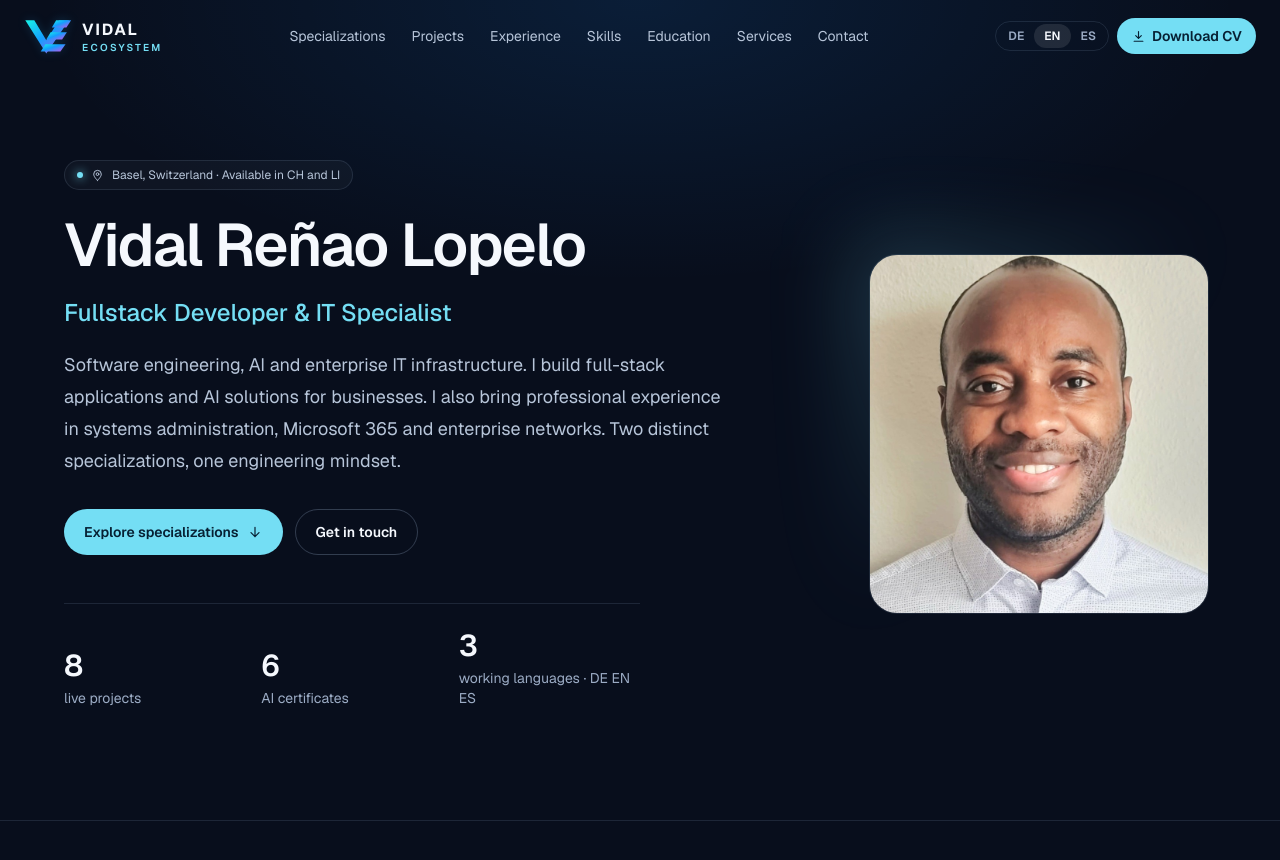
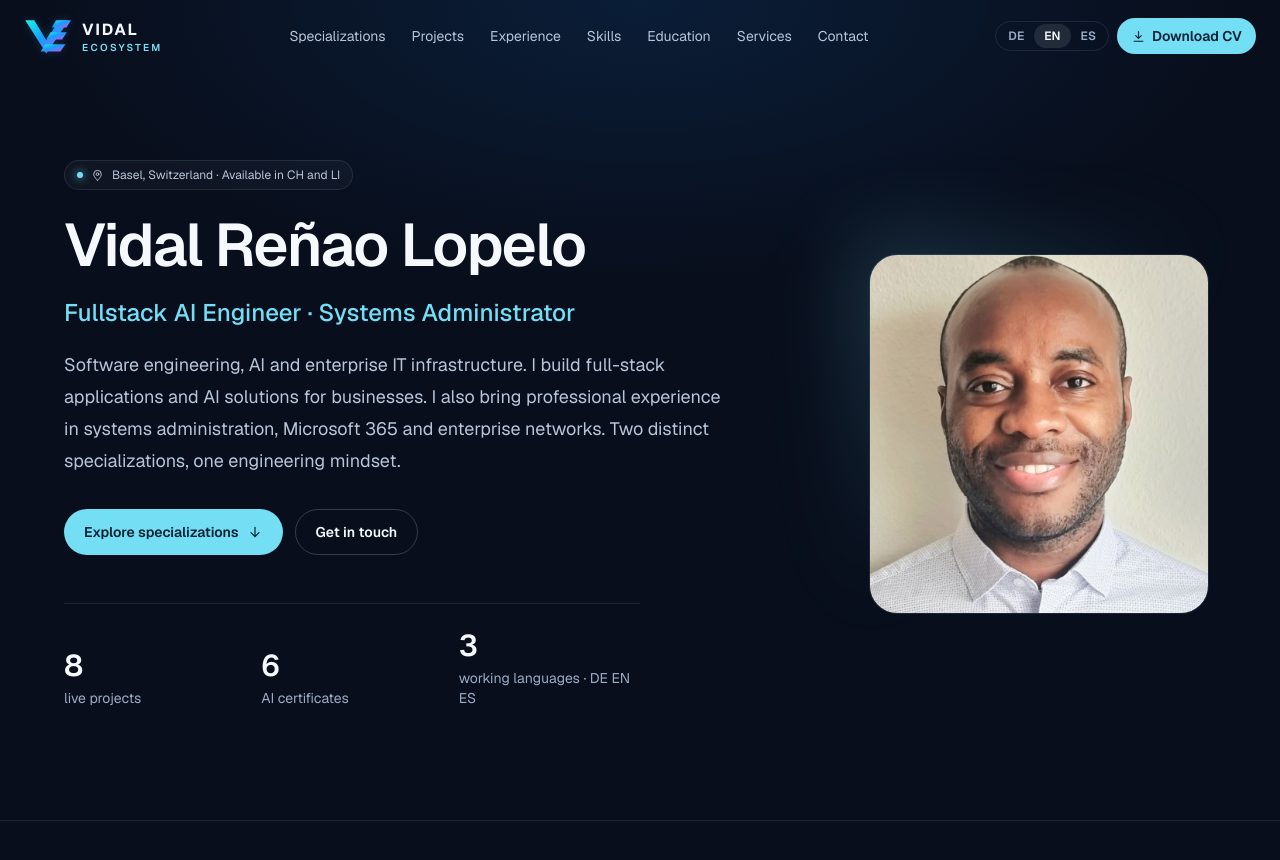
Before and after one commit to vidal-renao/vidal-pro-portfolio, a Next.js app: page /en in a window 1280 px wide. Shown: the top 860 px of the page. Built offline with nearby package versions, Linux system fonts and the light colour scheme.

Commit message:
feat(hero): show both career labels without mutating CV or JobPilot data

```diff
--- a/components/sections/Hero.tsx
+++ b/components/sections/Hero.tsx
@@ -7,10 +7,9 @@ import { ArrowDown, Pin } from "@/components/ui/icons";
 
 /** First screen: who, what, where — and the numbers behind it, counted from the content modules. */
 export async function Hero({ locale }: { locale: string }) {
-  const [t, ui, cv] = await Promise.all([
+  const [t, ui] = await Promise.all([
     getTranslations({ locale, namespace: "hero" }),
     getTranslations({ locale, namespace: "ui.hero" }),
-    getTranslations({ locale, namespace: "cv" }),
   ]);
   const stats = [
     { value: String(PROJECTS.length), label: ui("statProjects") },
@@ -31,7 +30,7 @@ export async function Hero({ locale }: { locale: string }) {
             <Image src={SITE.photo} alt="" width={128} height={128} loading="eager" sizes="64px" className="h-16 w-16 flex-none rounded-2xl border border-line object-cover lg:hidden" />
             <h1 className="text-4xl font-semibold leading-[1.05] tracking-tight text-ink sm:text-6xl">{SITE.name}</h1>
           </div>
-          <p className="mt-5 text-xl font-medium text-accent sm:text-2xl">{cv("role")}</p>
+          <p className="mt-5 text-xl font-medium text-accent sm:text-2xl">{ui("role")}</p>
           <p className="mt-5 max-w-2xl text-base leading-7 text-muted sm:text-lg sm:leading-8">{t("title2")} {t("subtitle")}</p>
           <div className="mt-8 flex flex-wrap gap-3">
             <a href="#specializations" className="inline-flex items-center gap-2 rounded-full bg-accent px-5 py-3 text-sm font-semibold text-accent-ink transition-colors hover:bg-accent-strong">
```
